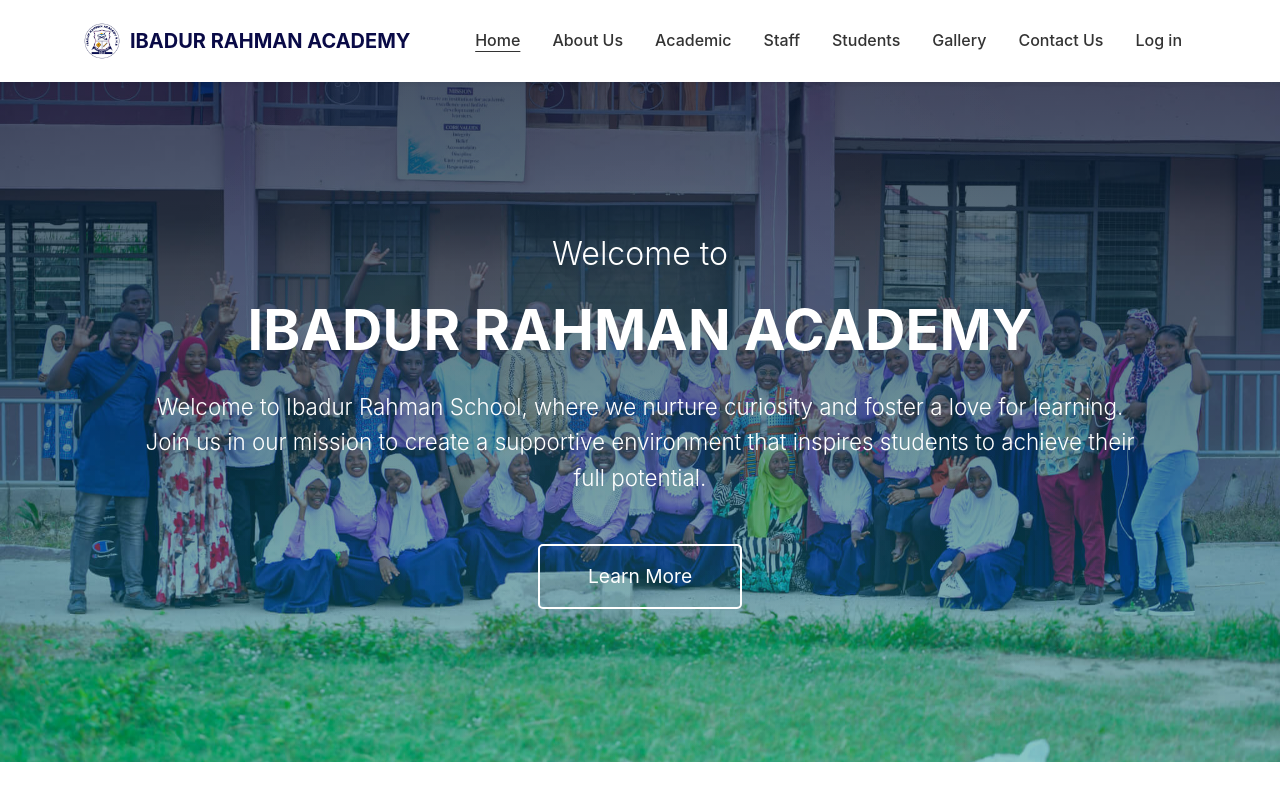
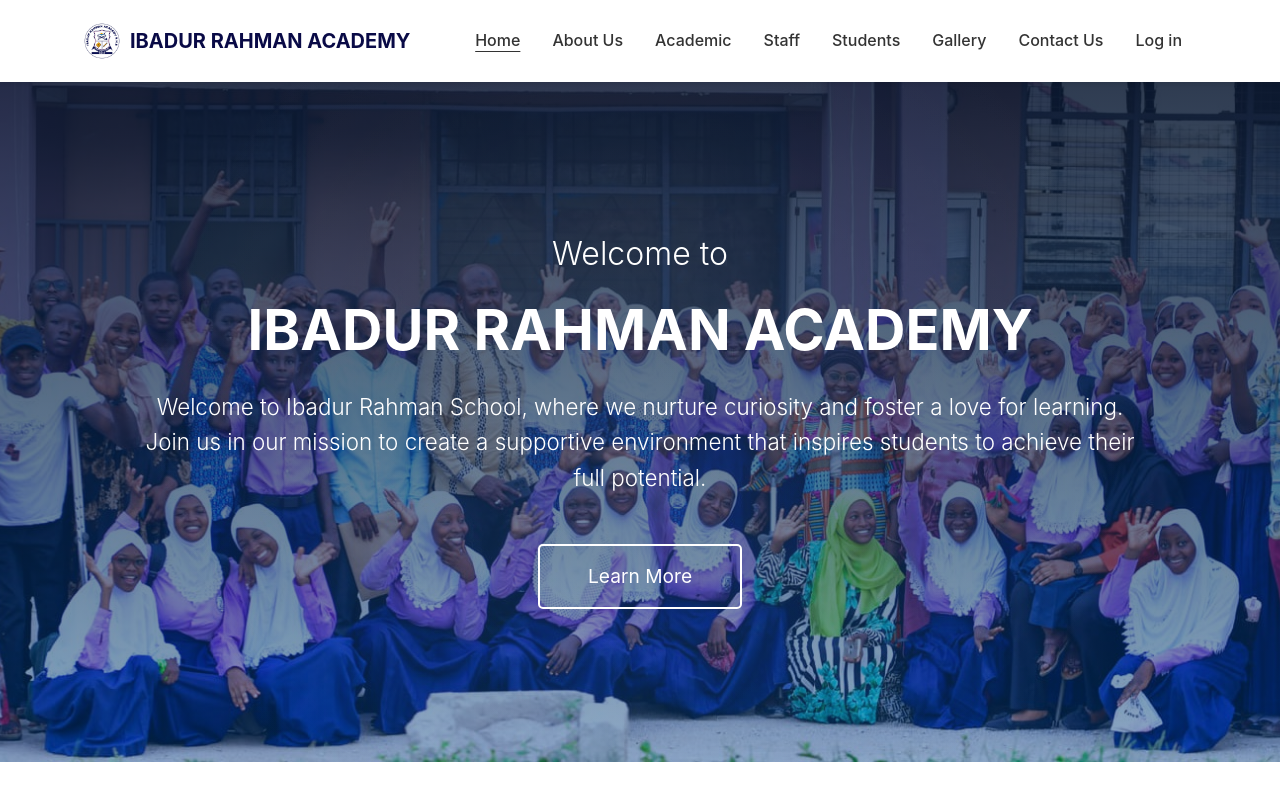
Before and after one commit to AmurdAmzer/IbassWeb-Redesign, a Next.js app in the folder frontend/: page / in a window 1280 px wide. Shown: the top 800 px of the page. Built offline with nearby package versions, Linux system fonts and the light colour scheme.

Commit message:
adjusting the overlay

```diff
--- a/frontend/src/components/Hero.js
+++ b/frontend/src/components/Hero.js
@@ -29,7 +29,7 @@ export default function Hero() {
       style={{
         minHeight: '85vh',
         padding: '0 1rem',
-        background: 'linear-gradient(rgba(10, 25, 50, 0.75), rgba(0, 128, 128, 0.45)), url(/images/hero-bg.jpg) center/cover',
+        background: 'linear-gradient(rgba(10, 25, 50, 0.85), rgba(0, 64, 128, 0.45)), url(/images/hero-bg.jpg) center/cover',
         overflowX: 'hidden',
       }}
     >
```
Also changed, not shown: frontend/public/images/hero-bg.jpg.
